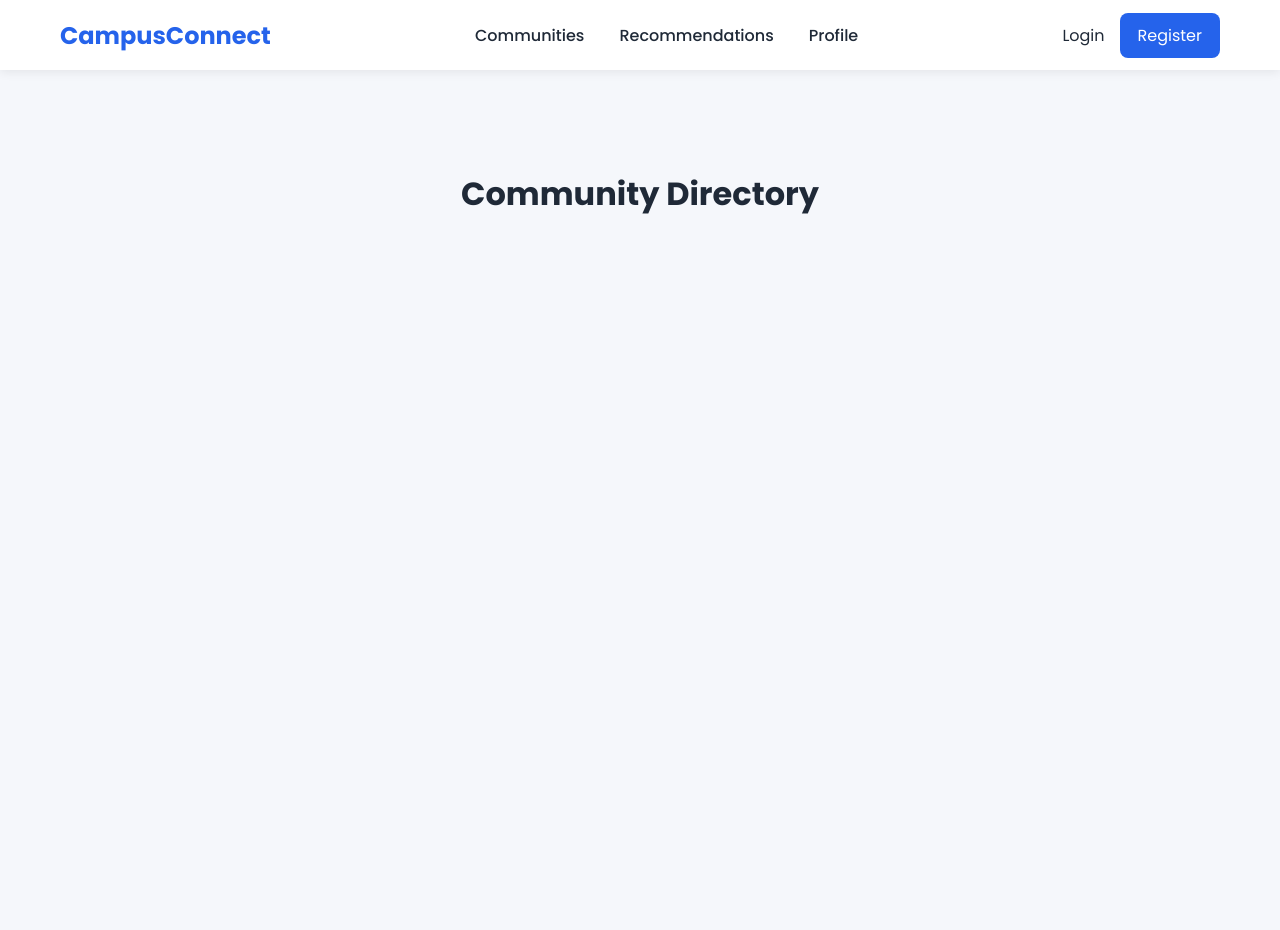
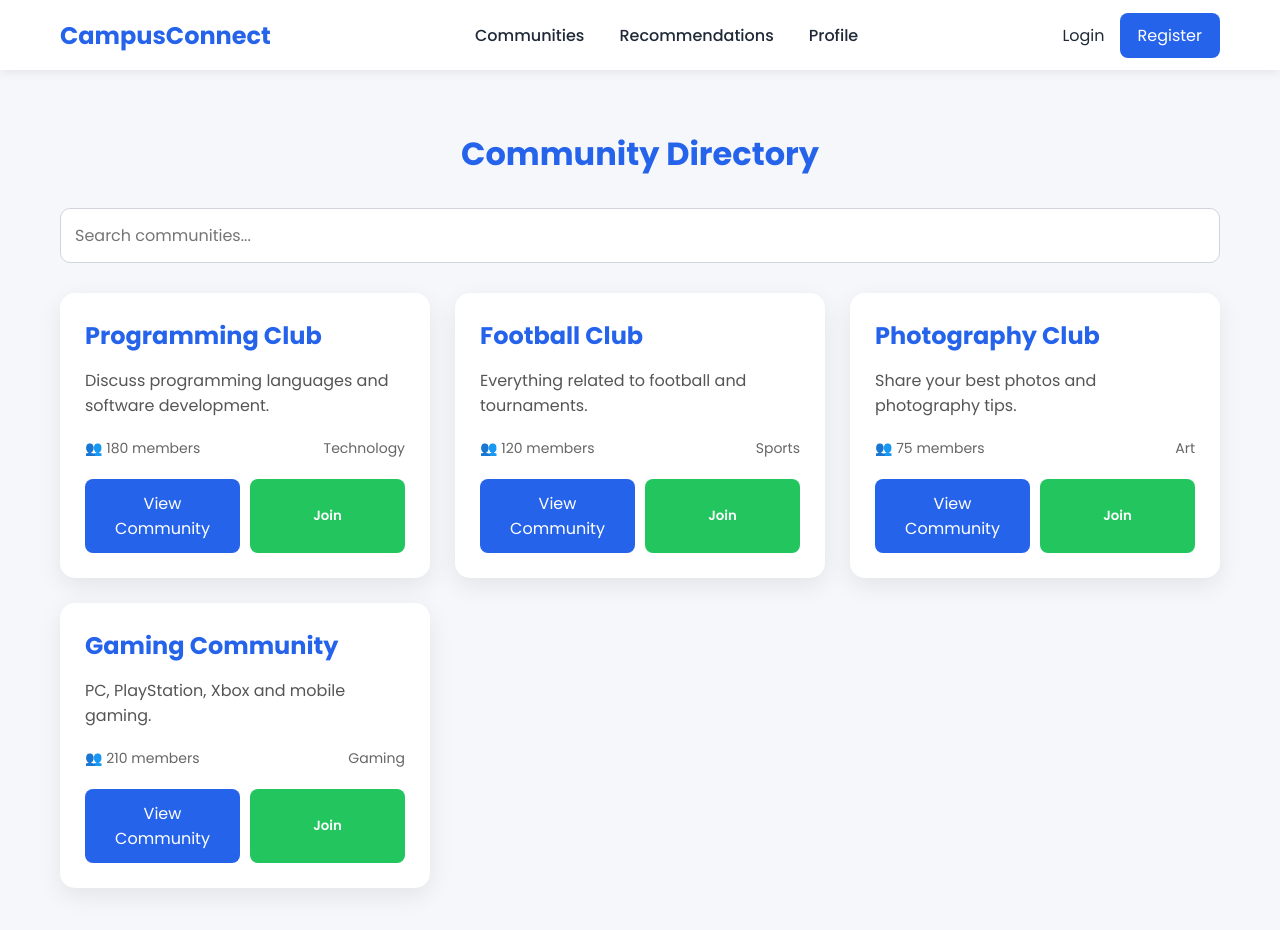
Before and after one commit to Eyad-ebrahim/CampusConnect, a React app in the folder frontend/: page / in a window 1280 px wide. Shown: the top 930 px of the page. Before the commit the page ends 800 px from the top, so only its background shows below. Built offline with nearby package versions, Linux system fonts and the light colour scheme; the HTML template or start-up script is replaced by a standard one.

Commit message:
Completed Comunity browsing, join and leaving community, Searching for Community and the Community Page

```diff
--- a/frontend/src/App.jsx
+++ b/frontend/src/App.jsx
@@ -25,12 +25,10 @@ function App() {
 
                 <Route path="/register" element={<Register />} />
 
-                <Route path="/community" element={<CommunityPage />} />
-
+                <Route path="/community/:id" element={<CommunityPage />} />
                 <Route path="/create-post" element={<CreatePost />} />
 
-                <Route path="/post" element={<PostDetail />} />
-
+               <Route path="/post/:id" element={<PostDetail />} />
                 <Route path="/profile" element={<Profile />} />
 
                 <Route
--- a/frontend/src/pages/CommunityDirectory/CommunityDirectory.css
+++ b/frontend/src/pages/CommunityDirectory/CommunityDirectory.css
@@ -0,0 +1,270 @@
+.community-directory{
+
+    max-width:1200px;
+
+    margin:40px auto;
+
+    padding:20px;
+
+}
+
+.community-directory h1{
+
+    text-align:center;
+
+    margin-bottom:30px;
+
+    color:#2563eb;
+
+}
+
+.search-bar{
+
+    width:100%;
+
+    padding:14px;
+
+    border-radius:10px;
+
+    border:1px solid #d1d5db;
+
+    margin-bottom:30px;
+
+    font-size:16px;
+
+    outline:none;
+
+}
+
+.search-bar:focus{
+
+    border-color:#2563eb;
+
+}
+
+.community-grid{
+
+    display:grid;
+
+    grid-template-columns:repeat(auto-fit,minmax(300px,1fr));
+
+    gap:25px;
+
+}
+
+.community-card{
+
+    background:white;
+
+    border-radius:15px;
+
+    padding:25px;
+
+    box-shadow:0 8px 25px rgba(0,0,0,.08);
+
+    transition:.3s;
+
+}
+
+.community-card:hover{
+
+    transform:translateY(-5px);
+
+}
+
+.community-card h2{
+
+    color:#2563eb;
+
+    margin-bottom:15px;
+
+}
+
+.community-card p{
+
+    color:#555;
+
+    margin-bottom:20px;
+
+}
+
+.community-info{
+
+    display:flex;
+
+    justify-content:space-between;
+
+    margin-bottom:20px;
+
+    color:#666;
+
+    font-size:14px;
+
+}
+
+.view-btn{
+
+    display:block;
+
+    text-align:center;
+
+    text-decoration:none;
+
+    background:#2563eb;
+
+    color:white;
+
+    padding:12px;
+
+    border-radius:8px;
+
+    transition:.3s;
+
+}
+
+.view-btn:hover{
+
+    background:#1d4ed8;
+
+}
+.no-results{
+
+    grid-column:1/-1;
+
+    background:white;
+
+    padding:40px;
+
+    border-radius:15px;
+
+    text-align:center;
+
+    box-shadow:0 8px 25px rgba(0,0,0,.08);
+
+}
+
+.no-results h2{
+
+    color:#2563eb;
+
+    margin-bottom:10px;
+
+}
+
+.no-results p{
+
+    color:#666;
+
+}
+.card-buttons{
+
+    display:flex;
+
+    gap:10px;
+
+}
+
+.card-buttons a{
+
+    flex:1;
+
+}
+
+.join-btn,
+.leave-btn{
+
+    flex:1;
+
+    border:none;
+
+    border-radius:8px;
+
+    cursor:pointer;
+
+    font-weight:600;
+
+}
+
+.join-btn{
+
+    background:#22c55e;
+
+    color:white;
+
+}
+
+.join-btn:hover{
+
+    background:#16a34a;
+
+}
+
+.leave-btn{
+
+    background:#ef4444;
+
+    color:white;
+
+}
+
+.leave-btn:hover{
+
+    background:#dc2626;
+
+}
+.card-buttons {
+    display: flex;
+    gap: 10px;
+    margin-top: 15px;
+}
+
+.card-buttons a,
+.card-buttons button {
+    flex: 1;
+}
+
+.join-btn,
+.leave-btn {
+    padding: 12px;
+    border: none;
+    border-radius: 8px;
+    cursor: pointer;
+    font-weight: 600;
+    transition: .3s;
+}
+
+.join-btn {
+    background: #22c55e;
+    color: white;
+}
+
+.join-btn:hover {
+    background: #16a34a;
+}
+
+.leave-btn {
+    background: #ef4444;
+    color: white;
+}
+
+.leave-btn:hover {
+    background: #dc2626;
+}
+
+.no-results {
+    grid-column: 1 / -1;
+    background: white;
+    padding: 40px;
+    border-radius: 15px;
+    text-align: center;
+    box-shadow: 0 8px 25px rgba(0,0,0,.08);
+}
+
+.no-results h2 {
+    color: #2563eb;
+    margin-bottom: 10px;
+}
+
+.no-results p {
+    color: #666;
+}
--- a/frontend/src/pages/CommunityDirectory/CommunityDirectory.jsx
+++ b/frontend/src/pages/CommunityDirectory/CommunityDirectory.jsx
@@ -1,5 +1,105 @@
+import "./CommunityDirectory.css";
+import { useState } from "react";
+import { Link } from "react-router-dom";
+import communities from "../../data/communities";
+
 function CommunityDirectory() {
-    return <h1 style={{ textAlign: "center", marginTop: "100px" }}>Community Directory</h1>;
+  const [search, setSearch] = useState("");
+  const [joinedCommunities, setJoinedCommunities] = useState([]);
+  const [communityList, setCommunityList] = useState(communities);
+
+  const filteredCommunities = communityList.filter((community) =>
+    community.name.toLowerCase().includes(search.toLowerCase())
+  );
+
+  function toggleJoin(id) {
+    const joined = joinedCommunities.includes(id);
+
+    if (joined) {
+      setJoinedCommunities(
+        joinedCommunities.filter((communityId) => communityId !== id)
+      );
+    } else {
+      setJoinedCommunities([...joinedCommunities, id]);
+    }
+
+    setCommunityList(
+      communityList.map((community) => {
+        if (community.id === id) {
+          return {
+            ...community,
+            members: joined
+              ? community.members - 1
+              : community.members + 1,
+          };
+        }
+
+        return community;
+      })
+    );
+  }
+
+  return (
+    <div className="community-directory">
+      <h1>Community Directory</h1>
+
+      <input
+        className="search-bar"
+        type="text"
+        placeholder="Search communities..."
+        value={search}
+        onChange={(e) => setSearch(e.target.value)}
+      />
+
+      <div className="community-grid">
+        {filteredCommunities.length > 0 ? (
+          filteredCommunities.map((community) => (
+            <div key={community.id} className="community-card">
+              <h2>{community.name}</h2>
+
+              <p>{community.description}</p>
+
+              <div className="community-info">
+                <span>
+                  👥 {community.members}{" "}
+                  {community.members === 1 ? "member" : "members"}
+                </span>
+
+                <span>{community.category}</span>
+              </div>
+
+              <div className="card-buttons">
+                <Link
+                  to={`/community/${community.id}`}
+                  className="view-btn"
+                >
+                  View Community
+                </Link>
+
+                <button
+                  className={
+                    joinedCommunities.includes(community.id)
+                      ? "leave-btn"
+                      : "join-btn"
+                  }
+                  onClick={() => toggleJoin(community.id)}
+                >
+                  {joinedCommunities.includes(community.id)
+                    ? "Leave"
+                    : "Join"}
+                </button>
+              </div>
+            </div>
+          ))
+        ) : (
+          <div className="no-results">
+            <h2>No communities found 😕</h2>
+            <p>Try searching for something else.</p>
+          </div>
+        )}
+      </div>
+    </div>
+  );
 }
 
 export default CommunityDirectory;
--- a/frontend/src/pages/CommunityPage/CommunityPage.css
+++ b/frontend/src/pages/CommunityPage/CommunityPage.css
@@ -0,0 +1,111 @@
+.community-page{
+
+    max-width:900px;
+
+    margin:40px auto;
+
+    padding:20px;
+
+}
+
+.community-header{
+
+    background:white;
+
+    padding:30px;
+
+    border-radius:15px;
+
+    box-shadow:0 8px 25px rgba(0,0,0,.08);
+
+    margin-bottom:35px;
+
+}
+
+.community-header h1{
+
+    color:#2563eb;
+
+    margin-bottom:10px;
+
+}
+
+.community-header p{
+
+    color:#555;
+
+    line-height:1.6;
+
+}
+
+.community-meta{
+
+    display:flex;
+
+    gap:25px;
+
+    margin-top:20px;
+
+    color:#666;
+
+    font-weight:500;
+
+}
+
+.posts-title{
+
+    margin-bottom:20px;
+
+    color:#2563eb;
+
+}
+
+.post-card{
+
+    background:white;
+
+    border-radius:15px;
+
+    padding:25px;
+
+    box-shadow:0 8px 25px rgba(0,0,0,.08);
+
+    margin-bottom:20px;
+
+}
+
+.post-card h3{
+
+    margin-bottom:10px;
+
+}
+
+.post-card p{
+
+    color:#555;
+
+    margin-bottom:15px;
+
+}
+
+.post-card span{
+
+    color:#2563eb;
+
+    font-weight:600;
+
+}
+
+.no-posts{
+
+    background:white;
+
+    padding:40px;
+
+    border-radius:15px;
+
+    text-align:center;
+
+    color:#777;
+
+}
--- a/frontend/src/pages/CommunityPage/CommunityPage.jsx
+++ b/frontend/src/pages/CommunityPage/CommunityPage.jsx
@@ -1,5 +1,87 @@
+import "./CommunityPage.css";
+import { useParams } from "react-router-dom";
+import communities from "../../data/communities";
+import postsData from "../../data/posts";
+
 function CommunityPage() {
-    return <h1 style={{ textAlign: "center", marginTop: "100px" }}>Community Page</h1>;
+
+    const { id } = useParams();
+
+    const community = communities.find(
+        c => c.id === Number(id)
+    );
+
+    const communityPosts = postsData.filter(
+        post => post.communityId === Number(id)
+    );
+
+    if (!community) {
+
+        return <h2>Community not found.</h2>;
+
+    }
+
+    return (
+
+        <div className="community-page">
+
+            <div className="community-header">
+
+                <h1>{community.name}</h1>
+
+                <p>{community.description}</p>
+
+                <div className="community-meta">
+
+                    <span>👥 {community.members} members</span>
+
+                    <span>🏷 {community.category}</span>
+
+                </div>
+
+            </div>
+
+            <h2 className="posts-title">
+                Posts
+            </h2>
+
+            {
+
+                communityPosts.length > 0 ? (
+
+                    communityPosts.map(post => (
+
+                        <div
+                            key={post.id}
+                            className="post-card"
+                        >
+
+                            <h3>{post.title}</h3>
+
+                            <p>{post.content}</p>
+
+                            <span>👍 {post.likes} Likes</span>
+
+                        </div>
+
+                    ))
+
+                ) : (
+
+                    <div className="no-posts">
+
+                        No posts yet.
+
+                    </div>
+
+                )
+
+            }
+
+        </div>
+
+    );
+
 }
 
 export default CommunityPage;
```
